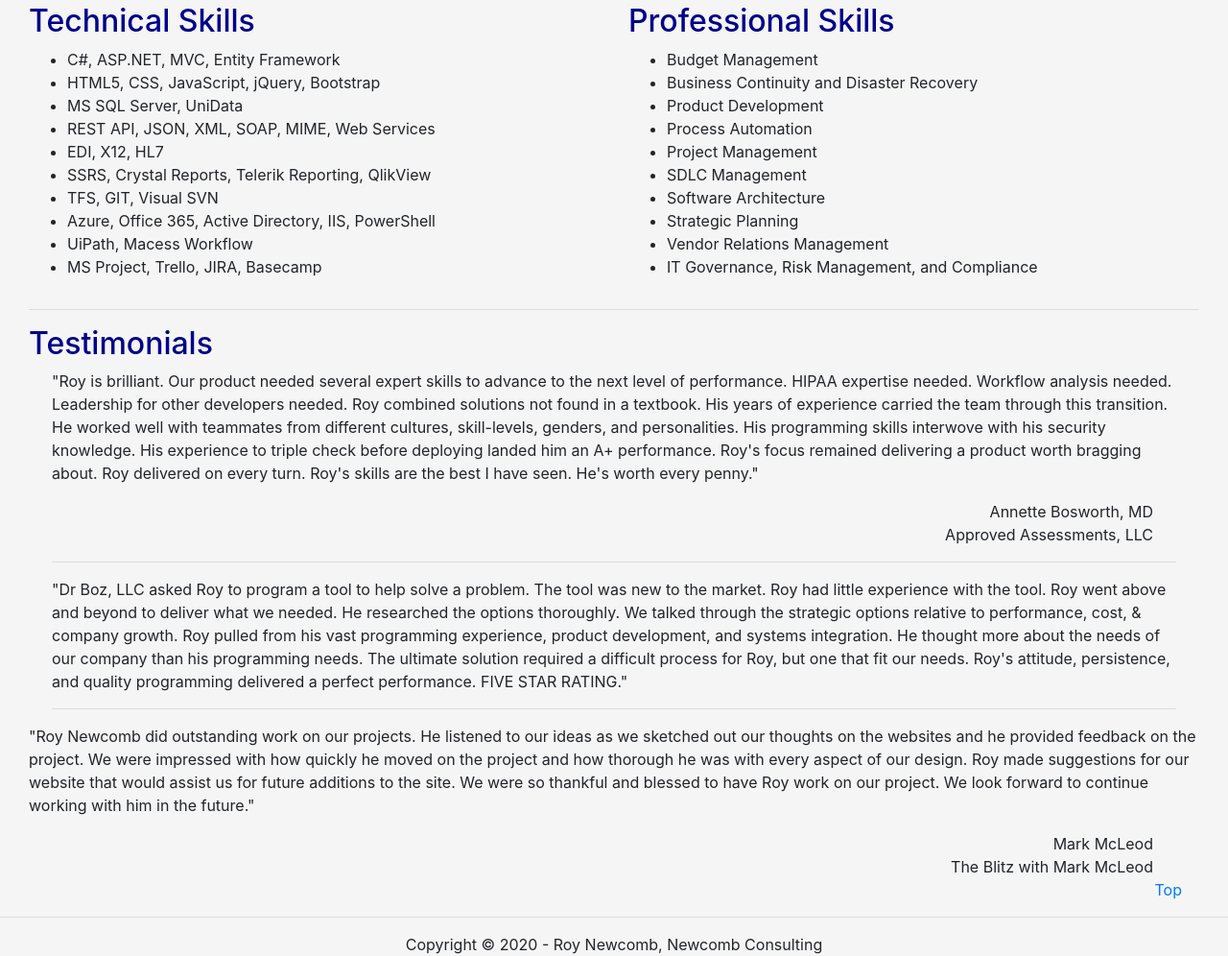
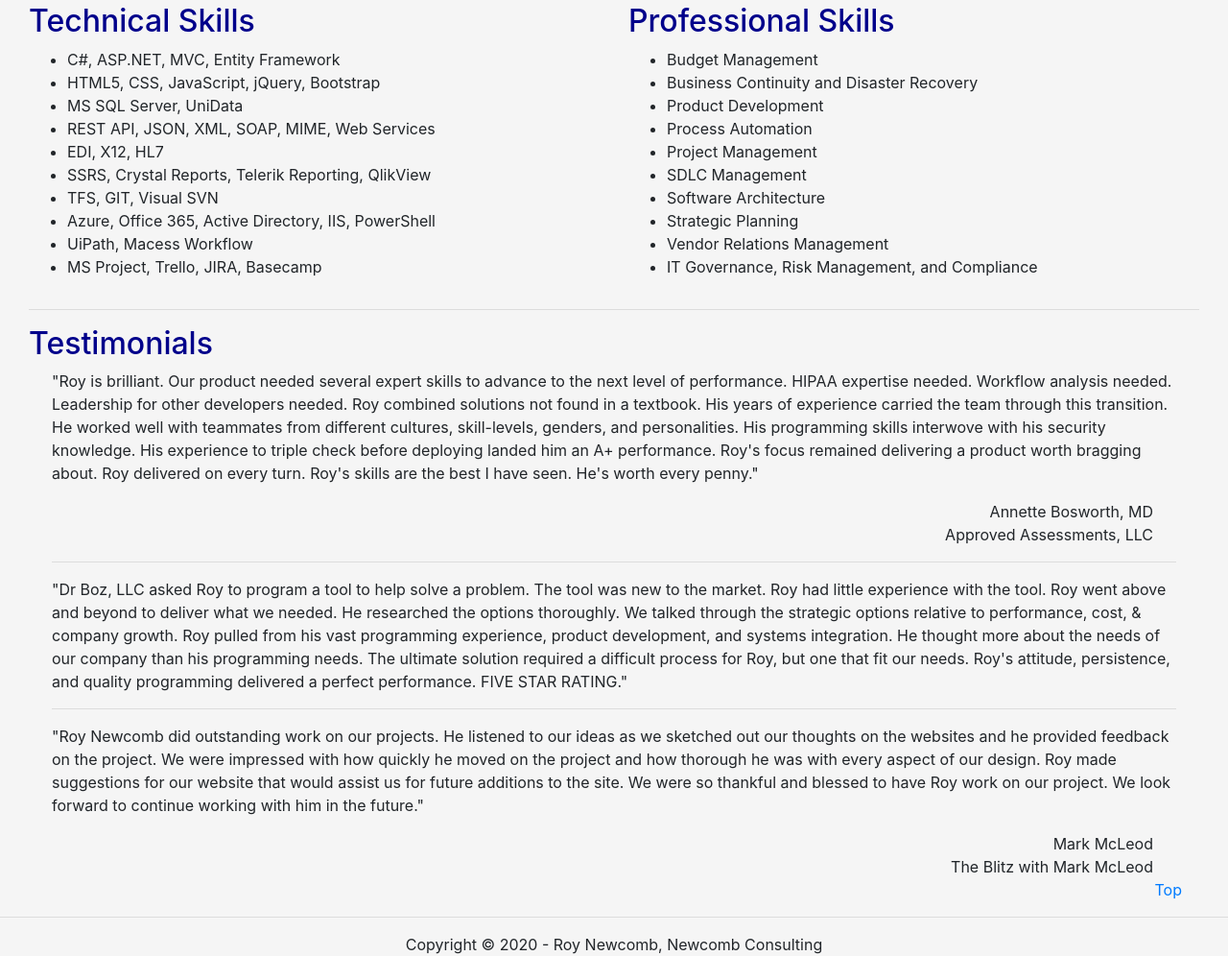
Before and after one commit to roynewcomb/roynewcomb.github.io, a plain HTML site: page index.html in a window 1280 px wide. Shown: the part 589-1585 px from the top of the page at 96% size. Drawn offline with nearby package versions, Linux system fonts and the light colour scheme.

Commit message:
Update index.html

```diff
--- a/index.html
+++ b/index.html
@@ -115,8 +115,8 @@
 					<p class="ml-4 mr-4">
 						"Dr Boz, LLC asked Roy to program a tool to help solve a problem. The tool was new to the market. Roy had little experience with the tool. Roy went above and beyond to deliver what we needed. He researched the options thoroughly. We talked through the strategic options relative to performance, cost, & company growth. Roy pulled from his vast programming experience, product development, and systems integration. He thought more about the needs of our company than his programming needs. The ultimate solution required a difficult process for Roy, but one that fit our needs.  Roy's attitude, persistence, and quality programming delivered a perfect performance.  FIVE STAR RATING."
 					</p>
-					<hr  class="ml-4 mr-4">
-					<p>
+					<hr class="ml-4 mr-4">
+					<p class="ml-4 mr-4">
 						"Roy Newcomb did outstanding work on our projects. He listened to our ideas as we sketched out our thoughts on the websites and he provided feedback on the project. We were impressed with how quickly he moved on the project and how thorough he was with every aspect of our design. Roy made suggestions for our website that would assist us for future additions to the site. We were so thankful and blessed to have Roy work on our project. We look forward to continue working with him in the future."
 					</p>
 					<div class="text-right mr-5">
```
